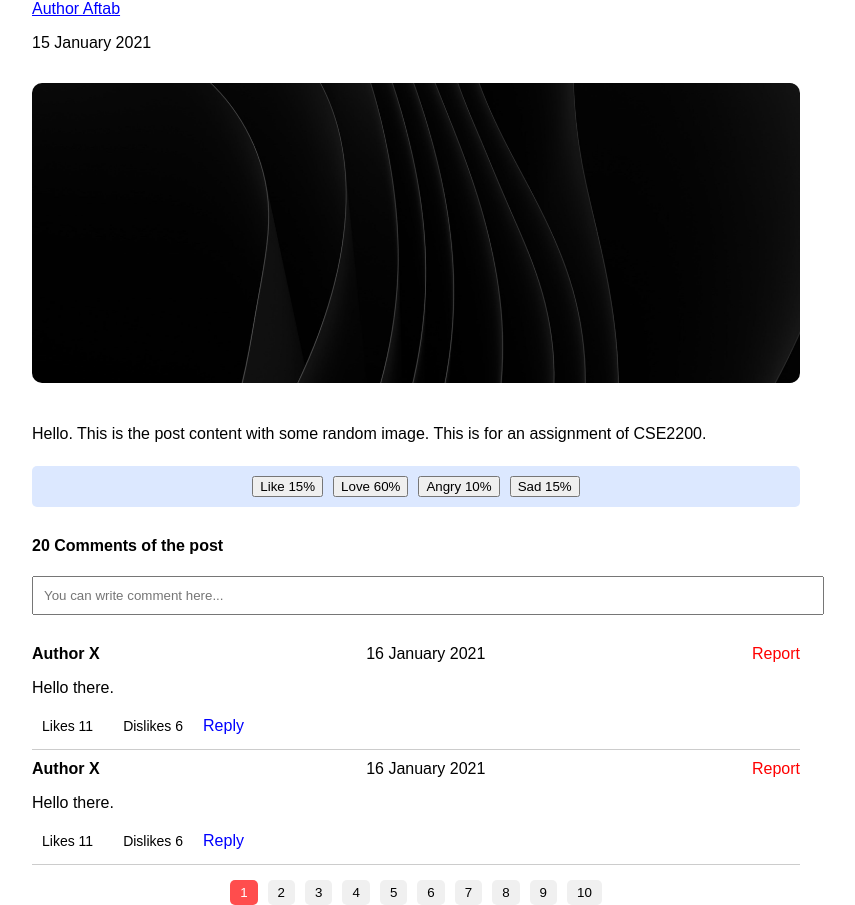
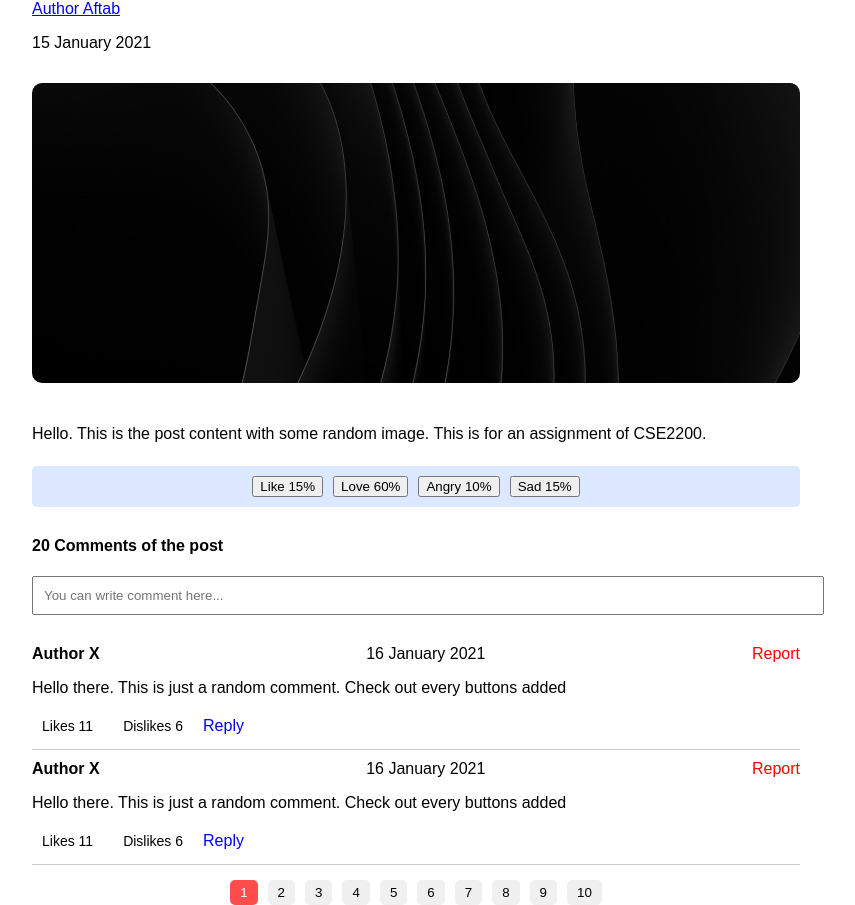
Before and after one commit to AftabAhmedFahim/assignment_sd2200, a React (Create React App) app: page / in a window 1280 px wide. Shown: the whole page, without its empty margins (224-1079 px from the left). Built offline with nearby package versions, Linux system fonts and the light colour scheme; the HTML template or start-up script is replaced by a standard one.

Commit message:
Changes in general comments

```diff
--- a/src/components/PostPage.js
+++ b/src/components/PostPage.js
@@ -10,10 +10,10 @@ const dummyComments = Array.from({ length: 20 }, (_, i) => ({
   id: i + 1,
   author: "Author X",
   date: "16 January 2021",
-  content: "Hello there.",
+  content: "Hello there. This is just a random comment. Check out every buttons added",
   likes: 11,
   dislikes: 6,
-  reaction: null // keep track of local reaction
+  reaction: null
 }));
 
 export default function PostPage() {
```
